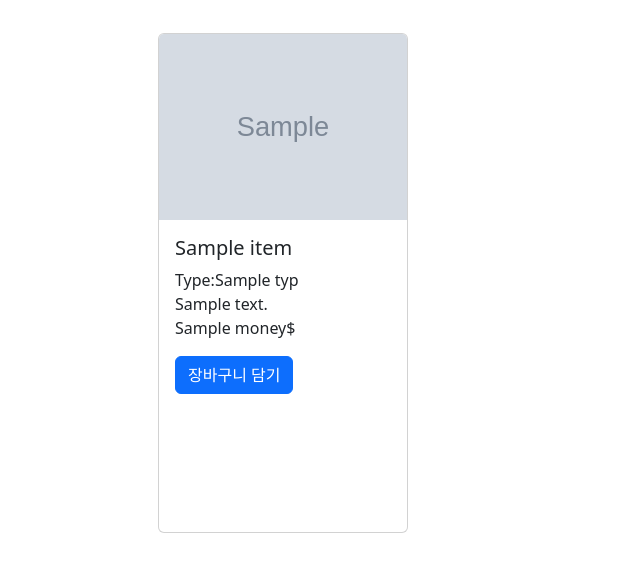
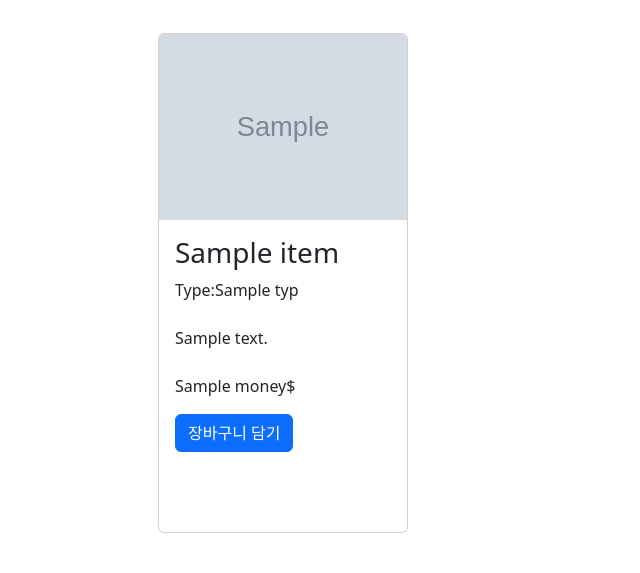
Before and after one commit to 231p0w0q132/smart_store, a Django app: template templates/ranged_weapon.html in a window 1280 px wide; the page is wider, and only the part inside the window is pictured. Shown: the part 377-950 px from the top of that part, without its empty margins (0-640 px from the left). Run offline with Django 3.2, Linux system fonts and the light colour scheme; the template is opened without the code that fills it: most values are stand-ins (such as "Sample title", 1, 10 or a date in 2020); grey boxes marked "Sample" are stand-in pictures.

Commit message:
Update ranged_weapon.html

```diff
--- a/templates/ranged_weapon.html
+++ b/templates/ranged_weapon.html
@@ -13,11 +13,11 @@
   <div class="card" style="width: 250px; height:500px;">
 	  <img class="card-img-top" src="/static/{{ item_list.img }}" alt="Card image cap">
     <div class="card-body">
-      <h5 class="card-title">{{ item_list.name }}</h5>
+      <h3 class="card-title">{{ item_list.name }}</h3>
       <p class="card-text">
 	      Type:{{ item_list.typ }}
-	      <br>{{ item_list.content }}
-	      <br>{{ item_list.money }}$
+	      <br><br>{{ item_list.content }}
+	      <br><br>{{ item_list.money }}$
       </p>
       <a href="#" class="btn btn-primary">장바구니 담기</a>
     </div>
```
